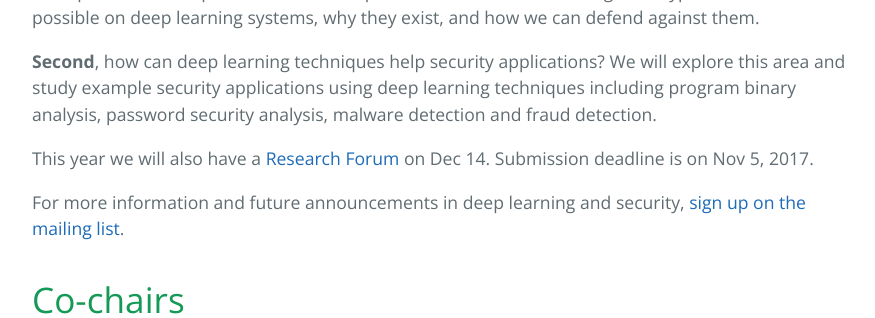
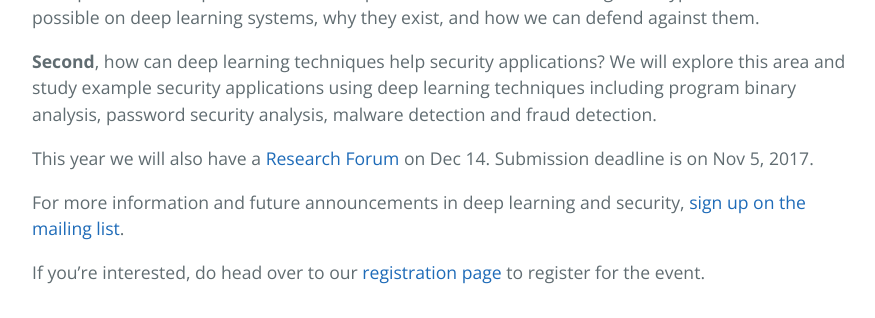
Before and after one commit to deep-learning-security/deep-learning-security.github.io, a Jekyll site: the page built from index.md, in a window 1280 px wide and 900 px high, scrolled down 591 px, cut to the strip 0-318 px from the top of the window. Shown: the whole strip, without its empty margins (192-1067 px from the left). Built offline with Jekyll 4.4.1, drawn with Linux system fonts in a browser that asks for light colours.

Commit message:
Add registration

```diff
--- a/index.md
+++ b/index.md
@@ -27,6 +27,8 @@ detection and fraud detection.
 This year we will also have a [Research Forum](forum.md) on Dec 14. Submission deadline is on Nov 5, 2017.
 
 For more information and future announcements in deep learning and security, [sign up on the mailing list](https://groups.google.com/d/forum/deep-learning-security).
+
+If you're interested, do head over to our [registration page](http://sgcsc.sg/event-2017-12-cybercamp.html) to register for the event.
 
 # Co-chairs
 
```
